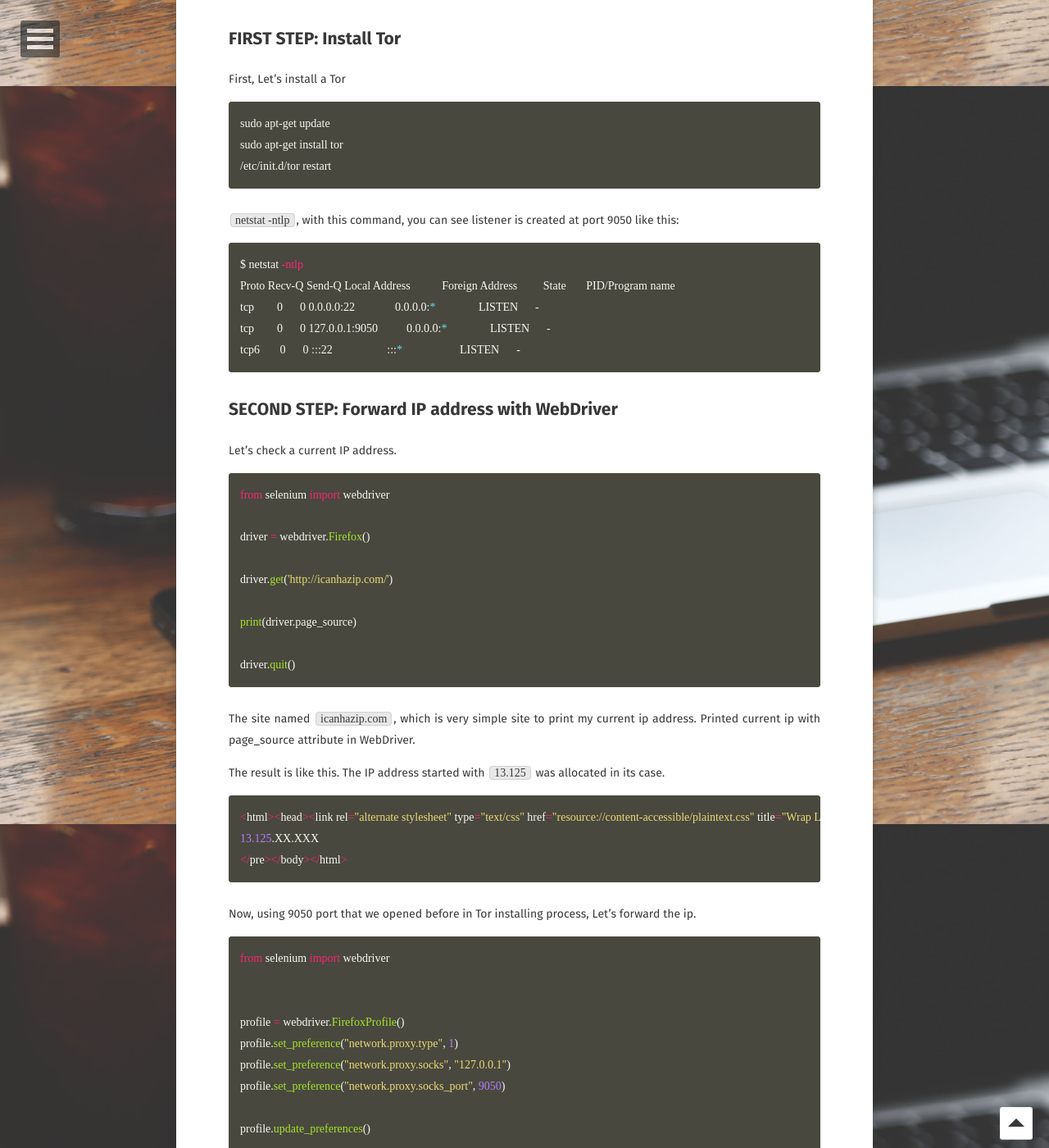
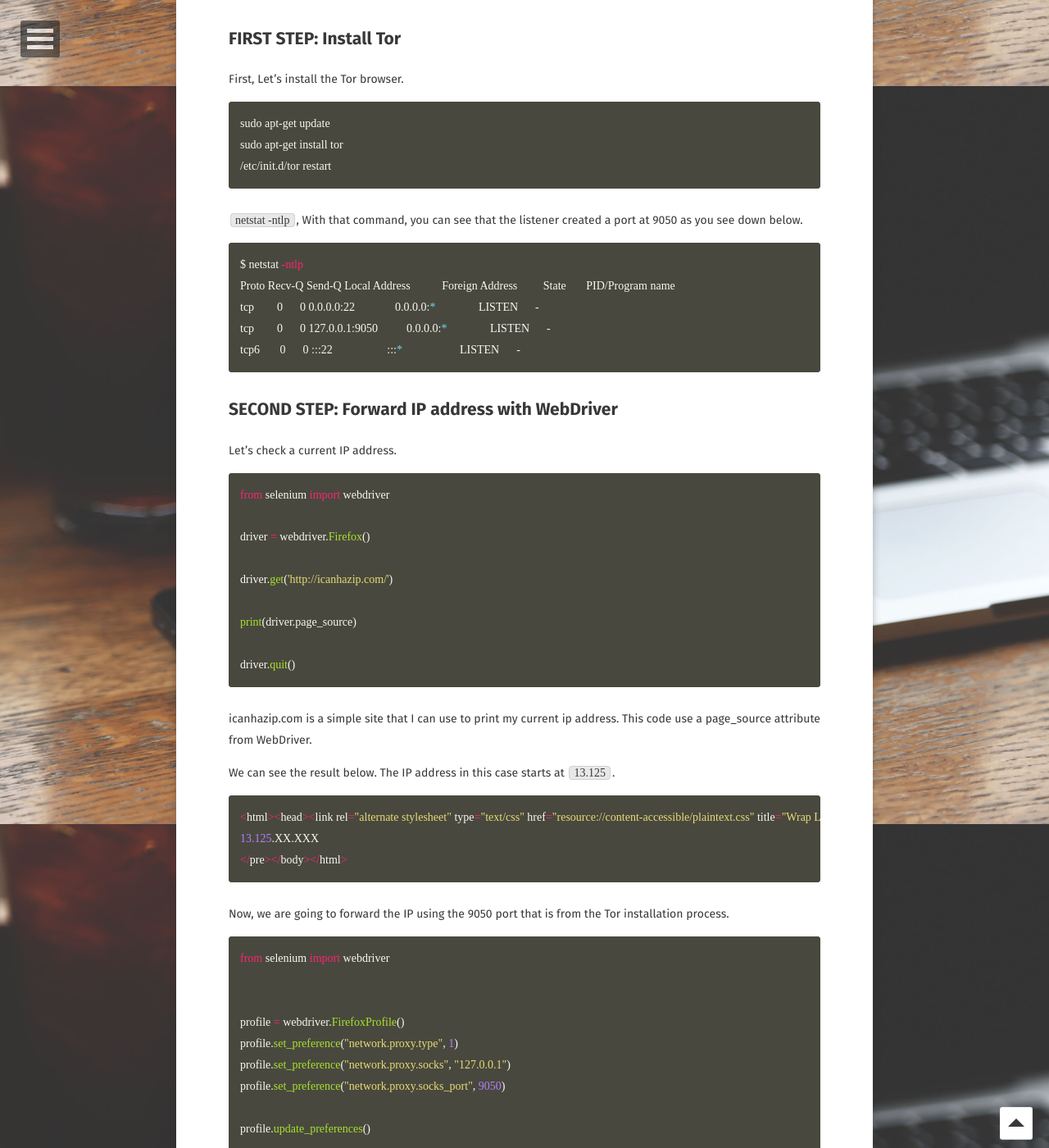
Before and after one commit to wkdtjsgur100/wkdtjsgur100.github.io, a Jekyll site: the page built from _posts/2020-06-04-selenium-change-ip-en.md, in a window 1280 px wide and 1400 px high, scrolled down 795 px. Shown: the whole window at 82% size. Built offline with Jekyll 4.4.1, drawn with Linux system fonts in a browser that asks for light colours; some web fonts are replaced; comment, search, counter and statistics services are not loaded; some of the changed text lies outside the part shown.

Commit message:
Apply ringle feedback

````diff
--- a/_posts/2020-06-04-selenium-change-ip-en.md
+++ b/_posts/2020-06-04-selenium-change-ip-en.md
@@ -7,11 +7,11 @@
 comments: true
 ---
 
-> Some sites are blocking an specific ip address. To avoid this, I wrote about how to crawl some web site with temporary ip in selenium(using [Tor](https://en.wikipedia.org/wiki/Tor_(anonymity_network))
+> Some sites have a block for specific ip addresses. Here, I am going to detail a process in which we can access these blocked websites through temporary ip from selenium (with the help of Tor).
 
 # environment
 
-For your information, Here is my test environment
+Just for your information, here are the programs I used for my test environment.
 
 - Ubuntu 16.04
 - selenium 3.8.0
@@ -23,7 +23,7 @@
 
 ## FIRST STEP: Install Tor
 
-First, Let's install a Tor
+First,  Let’s install the Tor browser.
 
 ``` shell
 sudo apt-get update
@@ -31,7 +31,7 @@
 /etc/init.d/tor restart
 ```
 
-`netstat -ntlp`, with this command, you can see listener is created at port 9050 like this:
+`netstat -ntlp`, With that command, you can see that the listener created a port at 9050 as you see down below.
 
 ``` shell
 $ netstat -ntlp
@@ -57,9 +57,9 @@
 driver.quit()
 ```
 
-The site named `icanhazip.com`, which is very simple site to print my current ip address. Printed current ip with page_source attribute in WebDriver.
+icanhazip.com is a simple site that I can use to print my current ip address. This code use a page_source attribute from WebDriver.
 
-The result is like this. The IP address started with `13.125` was allocated in its case.
+We can see the result below. The IP address in this case starts at `13.125`.
 
 ``` python
 <html><head><link rel="alternate stylesheet" type="text/css" href="resource://content-accessible/plaintext.css" title="Wrap Long Lines"></head><body><pre>
@@ -67,7 +67,7 @@
 </pre></body></html>
 ```
 
-Now, using 9050 port that we opened before in Tor installing process, Let's forward the ip.
+Now, we are going to forward the IP using the 9050 port that is from the Tor installation process.
 
 ``` python
 from selenium import webdriver
@@ -89,7 +89,7 @@
 driver.quit()
 ```
 
-The execution result is like this.
+The result from this execution is as follows:
 
 ``` shell
 . . .
@@ -116,4 +117,4 @@
 . . .
 ```
 
-This code is only the difference with WebDriver.
+The difference between the two is the use of a remote WebDriver and its parameters.
````
Also changed, not shown: other parts of _posts/2020-06-04-selenium-change-ip-en.md (+2 -1 lines).
